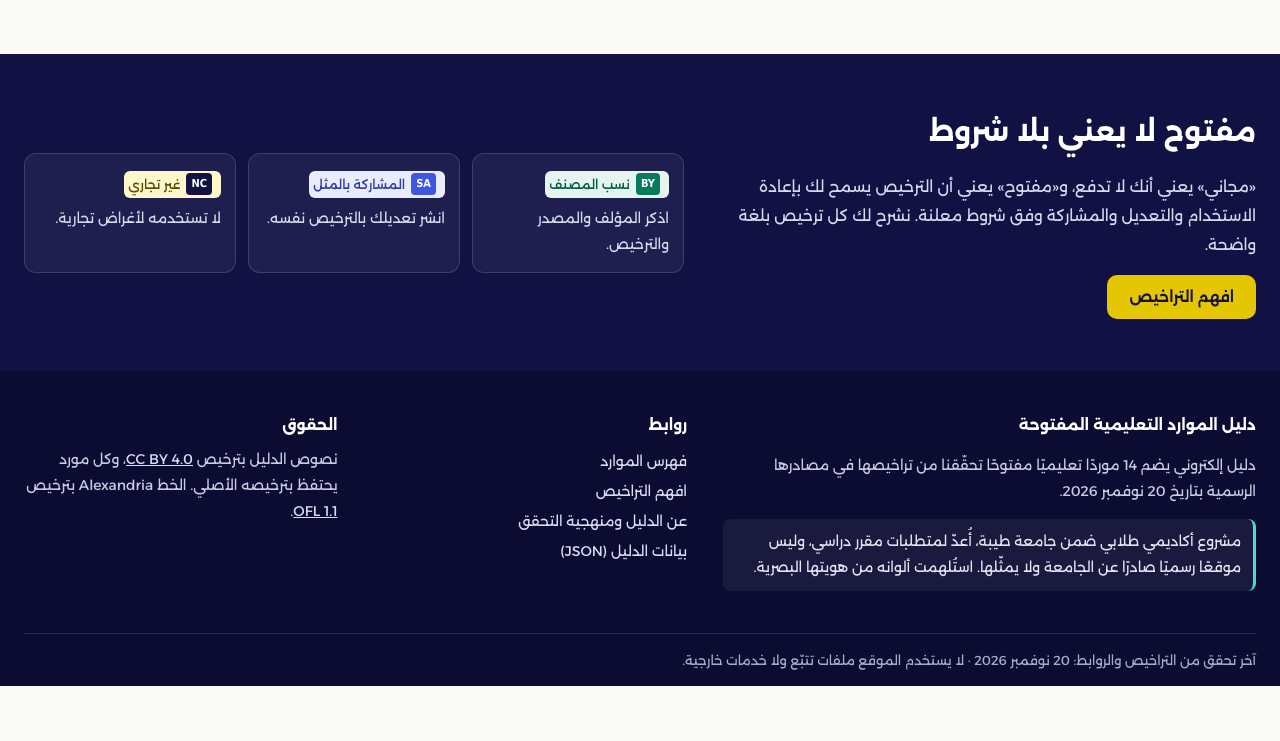
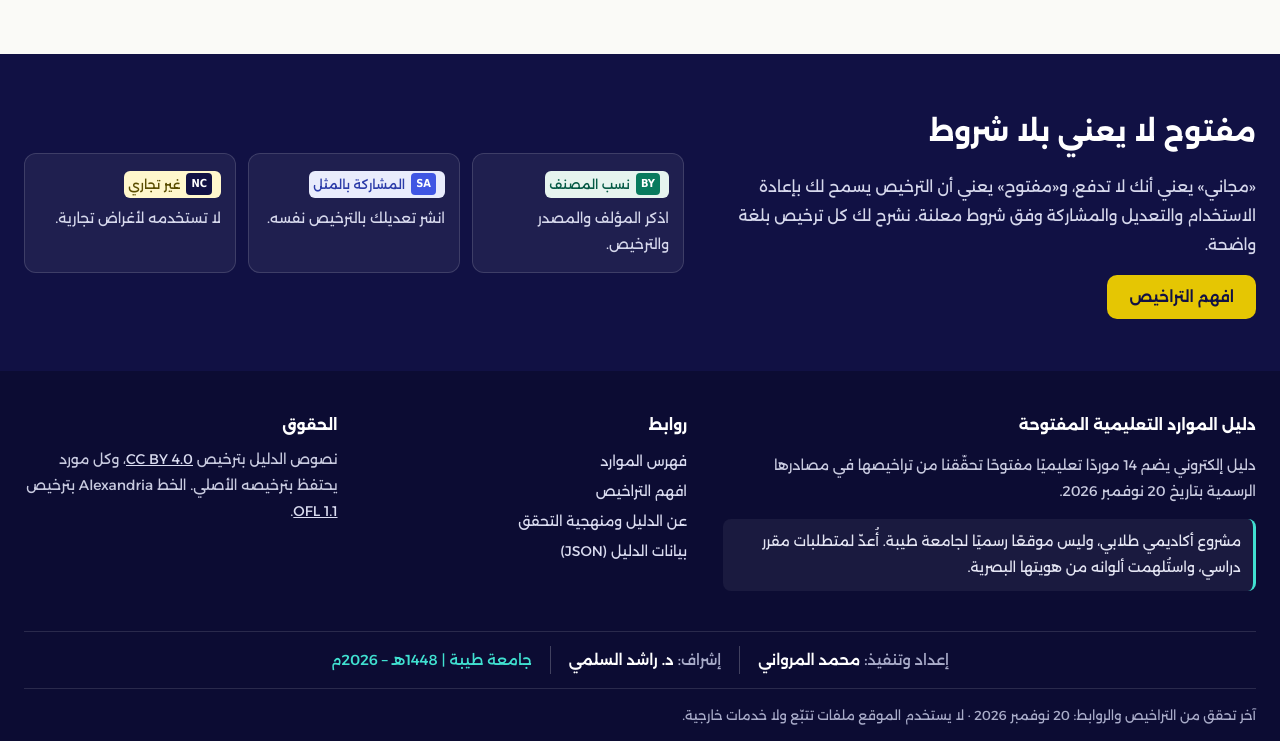
Before and after one commit to mohammad7523/oer-guide, a plain HTML site: page index.html in a window 1280 px wide. Shown: the part 2200-2941 px from the top of the page. Before the commit the page ends 2886 px from the top, so only its background shows below. Drawn offline with Linux system fonts and the light colour scheme.

Commit message:
إضافة بيانات إعداد المشروع والإشراف الأكاديمي في التذييل
Co-Authored-By: Claude Opus 5.5 <noreply@anthropic.com>
Claude-Session: https://claude.ai/code/session_01KPxKgHr8Ea4Ki4td6i4e8h

```diff
--- a/assets/css/style.css
+++ b/assets/css/style.css
@@ -257,3 +257,12 @@ h1[tabindex="-1"]:focus{outline:none}
 .badges a{text-decoration:none}.badges a:hover{border-color:var(--green)}
 .hgrid>*,.igrid>*,.dgrid2>*{min-width:0}
 @media (max-width:860px){.hgrid{grid-template-columns:minmax(0,1fr)}}
+/* بيانات إعداد المشروع والإشراف في التذييل */
+.credits{display:flex;flex-wrap:wrap;justify-content:center;align-items:center;gap:6px 0;margin-top:26px;padding:14px 0;border-top:1px solid rgba(255,255,255,.12);text-align:center}
+.credits p{margin:0;padding:2px 18px;font-size:14.5px;line-height:1.7;color:#E4E5F3}
+.credits p+p{border-inline-start:1px solid rgba(255,255,255,.22)}
+.credits .cr-k{color:#A9ACC9;font-weight:500}
+.credits .cr-v{color:#fff;font-weight:600}
+.credits .cr-u{color:var(--turq);font-weight:500}
+.credits+.fbot{margin-top:0}
+@media (max-width:560px){.credits{flex-direction:column;gap:2px}.credits p+p{border:0}.credits p{font-size:14px}}
--- a/index.html
+++ b/index.html
@@ -41,7 +41,7 @@
     <div>
       <b>دليل الموارد التعليمية المفتوحة</b>
       <p>دليل إلكتروني يضم 14 موردًا تعليميًا مفتوحًا تحقّقنا من تراخيصها في مصادرها الرسمية بتاريخ 20 نوفمبر 2026.</p>
-      <p class="disc">مشروع أكاديمي طلابي ضمن جامعة طيبة، أُعدّ لمتطلبات مقرر دراسي، وليس موقعًا رسميًا صادرًا عن الجامعة ولا يمثّلها. استُلهمت ألوانه من هويتها البصرية.</p>
+      <p class="disc">مشروع أكاديمي طلابي، وليس موقعًا رسميًا لجامعة طيبة. أُعدّ لمتطلبات مقرر دراسي، واستُلهمت ألوانه من هويتها البصرية.</p>
     </div>
     <nav aria-label="روابط التذييل">
       <b>روابط</b>
@@ -55,6 +55,11 @@
       <p style="margin:0">نصوص الدليل بترخيص <a style="display:inline;text-decoration:underline" href="https://creativecommons.org/licenses/by/4.0/deed.ar" rel="license noopener noreferrer" target="_blank">CC BY 4.0</a>، وكل مورد يحتفظ بترخيصه الأصلي. الخط Alexandria بترخيص <a style="display:inline;text-decoration:underline" href="assets/fonts/OFL.txt">OFL 1.1</a>.</p>
     </div>
   </div>
+  <div class="wrap credits" aria-label="بيانات إعداد المشروع">
+    <p><span class="cr-k">إعداد وتنفيذ:</span> <span class="cr-v">محمد المرواني</span></p>
+    <p><span class="cr-k">إشراف:</span> <span class="cr-v">د. راشد السلمي</span></p>
+    <p class="cr-u">جامعة طيبة | 1448هـ – 2026م</p>
+  </div>
   <div class="wrap fbot">آخر تحقق من التراخيص والروابط: 20 نوفمبر 2026 · لا يستخدم الموقع ملفات تتبّع ولا خدمات خارجية.</div>
 </footer>
 <script src="data/resources.js"></script>
```
